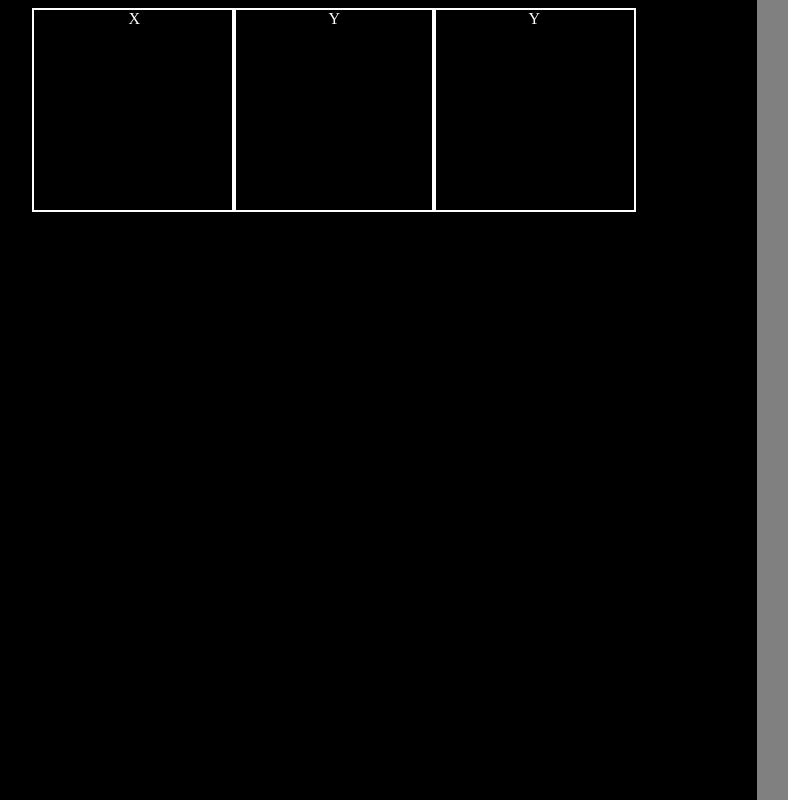
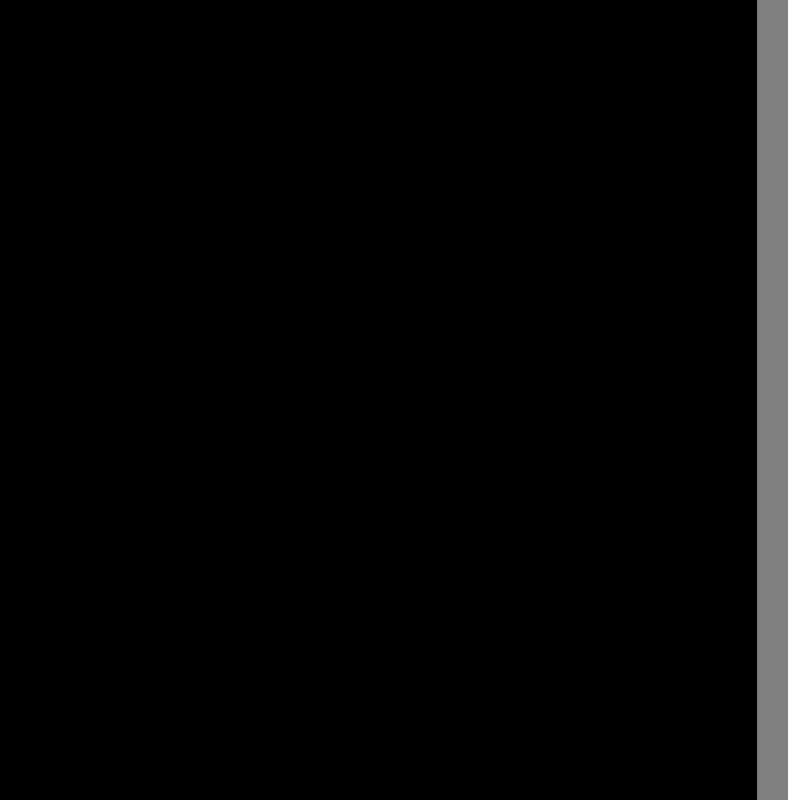
Before and after one commit to mikeski-aa/react-ts-tarkov, a React (Vite) app: page / in a window 1280 px wide. Shown: the whole page, without its empty margins (88-876 px from the left). Built offline with nearby package versions, Linux system fonts and the light colour scheme.

Commit message:
FSEDJILOK

```diff
--- a/src/App.tsx
+++ b/src/App.tsx
@@ -9,48 +9,11 @@
 }
 
 function App() {
-  const handleDropLogic = () => {
-    alert("test");
-  };
-
-  const handleDragStart = (e: SyntheticEvent) => {
-    const target = e.target as HTMLInputElement;
-    if (target) {
-      console.log(target.innerText);
-    }
-  };
-
+  const [itemDragged, setItemDragged] = useState<string>("");
+  const [itemReplaced, setItemReplaced] = useState<string>("");
   return (
     <div className="mainContent">
-      <div className="tempBlocker">
-        <div
-          className="dragboxtest"
-          draggable
-          onDrop={() => handleDropLogic()}
-          onDragStart={(e) => handleDragStart(e)}
-          onDragOver={(e) => e.preventDefault()}
-        >
-          X
-        </div>
-        <div
-          className="dragboxtest"
-          draggable
-          onDrop={() => handleDropLogic()}
-          onDragStart={(e) => handleDragStart(e)}
-          onDragOver={(e) => e.preventDefault()}
-        >
-          Y
-        </div>
-        <div
-          className="dragboxtest"
-          draggable
-          onDrop={() => handleDropLogic()}
-          onDragStart={(e) => handleDragStart(e)}
-          onDragOver={(e) => e.preventDefault()}
-        >
-          Y
-        </div>
-      </div>
+      <div className="tempBlocker"></div>
       <div className="gridBlocker">{/* <InventoryGrid /> */}</div>
     </div>
   );
```
Also changed, not shown: src/components/ItemTile.tsx (added, +35 -0 lines).
